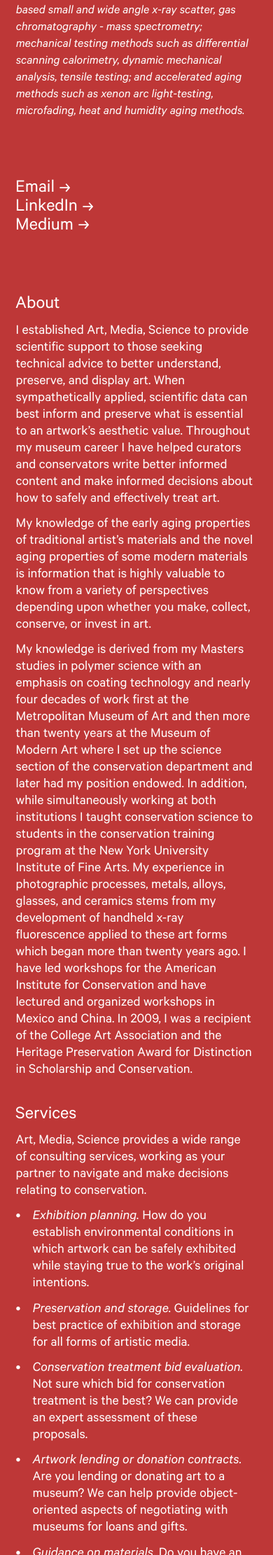
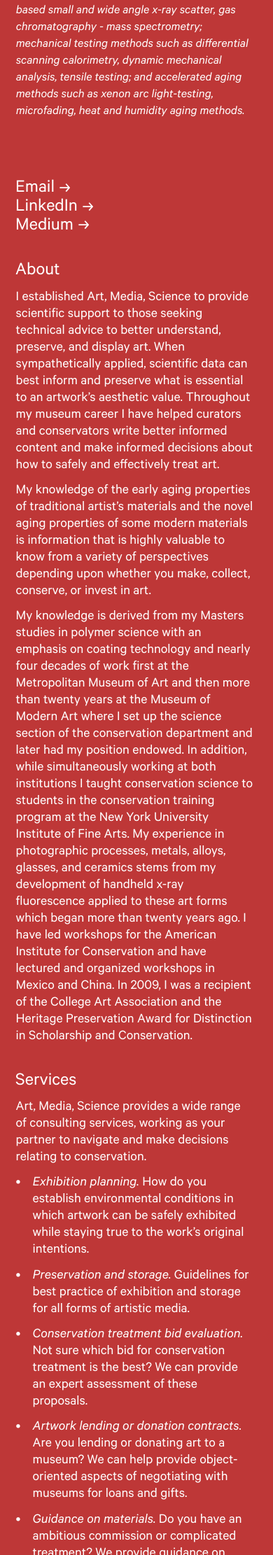
Before and after one commit to art-media-science/art-media-science.github.io, a Jekyll site: the page built from index.md, in a window 390 px wide. Shown: the part 4178-6400 px from the top of the page at 70% size. Built offline with Jekyll 4.4.1, drawn with Linux system fonts in a browser that asks for light colours.

Commit message:
Tweak About spacing on mobile.

```diff
--- a/assets/styles/_about.scss
+++ b/assets/styles/_about.scss
@@ -1,7 +1,7 @@
 > section {
 	@extend %font--markdown;
 
-	margin-top: var(--section--spacing);
+	margin-top: calc(var(--margin--vertical) * 2);
 
 	@include landscape {
 		grid-row:   1; // With the header.
```
